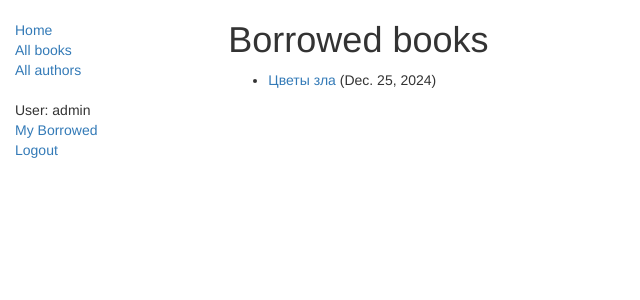
After one commit to AnastasiaKilko/OOP1, a Django app: a page that uses locallibrary/catalog/templates/base_generic.html in a window 1280 px wide. The commit adds this page. Shown: the top 300 px of the page, without its empty margins (0-640 px from the left). Run offline with Django 3.2, Linux system fonts and the light colour scheme; a user stored in the database is signed in; data comes from the database, SQL or seed files in the repository; both versions use the stored data as it was after the commit; some libraries are stand-ins or nearby versions.

Commit message:
new function

```diff
--- a/locallibrary/catalog/admin.py
+++ b/locallibrary/catalog/admin.py
@@ -28,13 +28,13 @@ class BookAdmin(admin.ModelAdmin):
 
 @admin.register(BookInstance)
 class BookInstanceAdmin(admin.ModelAdmin):
-    list_display = ('book', 'status', 'due_back', 'id')
+    list_display = ('book', 'status', 'borrower', 'due_back', 'id')
     list_filter = ('status', 'due_back')
     fieldsets = (
         (None, {
             'fields': ('book', 'imprint', 'id')
         }),
         ('Availability', {
-            'fields': ('status', 'due_back')
+            'fields': ('status', 'due_back', 'borrower')
         }),
     )
--- a/locallibrary/catalog/models.py
+++ b/locallibrary/catalog/models.py
@@ -1,6 +1,8 @@
 from django.db import models
 from django.urls import reverse
 import uuid
+from django.contrib.auth.models import User
+from datetime import date
 
 # Create your models here.
 class Genre(models.Model):
@@ -32,6 +34,7 @@ class BookInstance(models.Model):
     book = models.ForeignKey('Book', on_delete=models.SET_NULL, null=True)
     imprint = models.CharField(max_length=200)
     due_back = models.DateField(null=True, blank=True)
+    borrower = models.ForeignKey(User, on_delete=models.SET_NULL, null=True, blank=True)
 
     LOAN_STATUS = (
         ('m', 'Maintenance'),
@@ -44,13 +47,16 @@ class BookInstance(models.Model):
 
     class Meta:
         ordering = ["due_back"]
+        permissions = (("can_mark_returned", "Set book as returned"),)
 
     def __str__(self):
         return '%s (%s)' % (self.id,self.book.title)
 
-#    def display_title(self):
- #       return ', '.join([book.title for book in self.book.all()[:3]])
-  #  display_title.short_description = 'Title'
+    @property
+    def is_overdue(self):
+        if self.due_back and date.today() > self.due_back:
+            return True
+        return False
 
 class Author(models.Model):
     first_name = models.CharField(max_length=100)
--- a/locallibrary/catalog/templates/base_generic.html
+++ b/locallibrary/catalog/templates/base_generic.html
@@ -24,6 +24,13 @@
                     <li><a href="{% url 'index' %}">Home</a></li>
                     <li><a href="{% url 'books' %}">All books</a></li>
                     <li><a href="{% url 'authors' %}">All authors</a></li>
+                    {% if user.is_authenticated %}
+                        <li><br>User: {{ user.get_username }}</li>
+                        <li><a href="{% url 'my-borrowed' %}">My Borrowed</a></li>
+                        <li><a href="{% url 'logout' %}?next={{ request.path }}">Logout</a></li>
+                    {% else %}
+                        <li><a href="{% url 'login' %}?next={{ request.path }}">Login</a></li>
+                    {% endif %}
                 </ul>
             {% endblock %}
         </div>
--- /dev/null
+++ b/locallibrary/catalog/templates/catalog/bookinstance_list_borrowed_user.html
@@ -0,0 +1,20 @@
+{% extends "base_generic.html" %}
+
+{% block content %}
+    <h1>Borrowed books</h1>
+
+    {% if bookinstance_list %}
+        <ul>
+
+            {% for bookinst in bookinstance_list %}
+                <li class="{% if bookinst.is_overdue %}text-danger{% endif %}">
+                    <a href="{% url 'book-detail' bookinst.book.pk %}">{{ bookinst.book.title }}</a>
+                    ({{ bookinst.due_back }})
+                </li>
+            {% endfor %}
+        </ul>
+
+    {% else %}
+        <p>There are no books borrowed.</p>
+    {% endif %}
+{% endblock %}
--- a/locallibrary/catalog/urls.py
+++ b/locallibrary/catalog/urls.py
@@ -8,4 +8,5 @@ urlpatterns = [
     url(r'^book/(?P<pk>\d+)$', views.BookDetailView.as_view(), name='book-detail'),
     url(r'^author/$', views.AuthorListView.as_view(), name='authors'),
     url(r'^author/(?P<pk>\d+)$', views.AuthorDetailView.as_view(), name='author-detail'),
+    url(r'^mybooks/$', views.LoanedBooksByUserListView.as_view(), name='my-borrowed'),
 ]
--- a/locallibrary/catalog/views.py
+++ b/locallibrary/catalog/views.py
@@ -1,6 +1,7 @@
 from django.shortcuts import render
 from .models import Book, Author, BookInstance, Genre, Language
 from django.views import generic
+from django.contrib.auth.mixins import LoginRequiredMixin
 
 # Create your views here.
 def index(request):
@@ -35,3 +36,11 @@ class AuthorListView(generic.ListView):
 
 class AuthorDetailView(generic.DetailView):
     model = Author
+
+class LoanedBooksByUserListView(LoginRequiredMixin,generic.ListView):
+    model = BookInstance
+    template_name ='catalog/bookinstance_list_borrowed_user.html'
+    paginate_by = 10
+
+    def get_queryset(self):
+        return BookInstance.objects.filter(borrower=self.request.user).filter(status__exact='o').order_by('due_back')
```
Also changed, not shown: locallibrary/catalog/migrations/0003_alter_author_options.py (added), locallibrary/catalog/migrations/0004_bookinstance_borrower.py (added), locallibrary/catalog/migrations/0005_alter_bookinstance_options.py (added), locallibrary/db.sqlite3.
